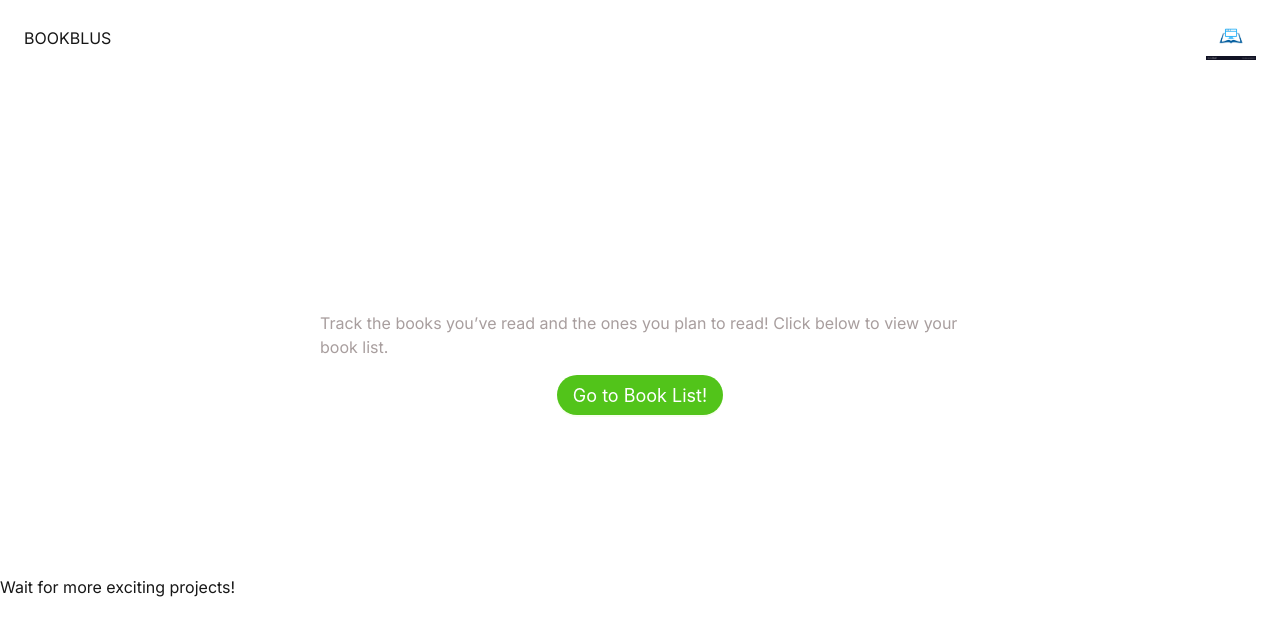
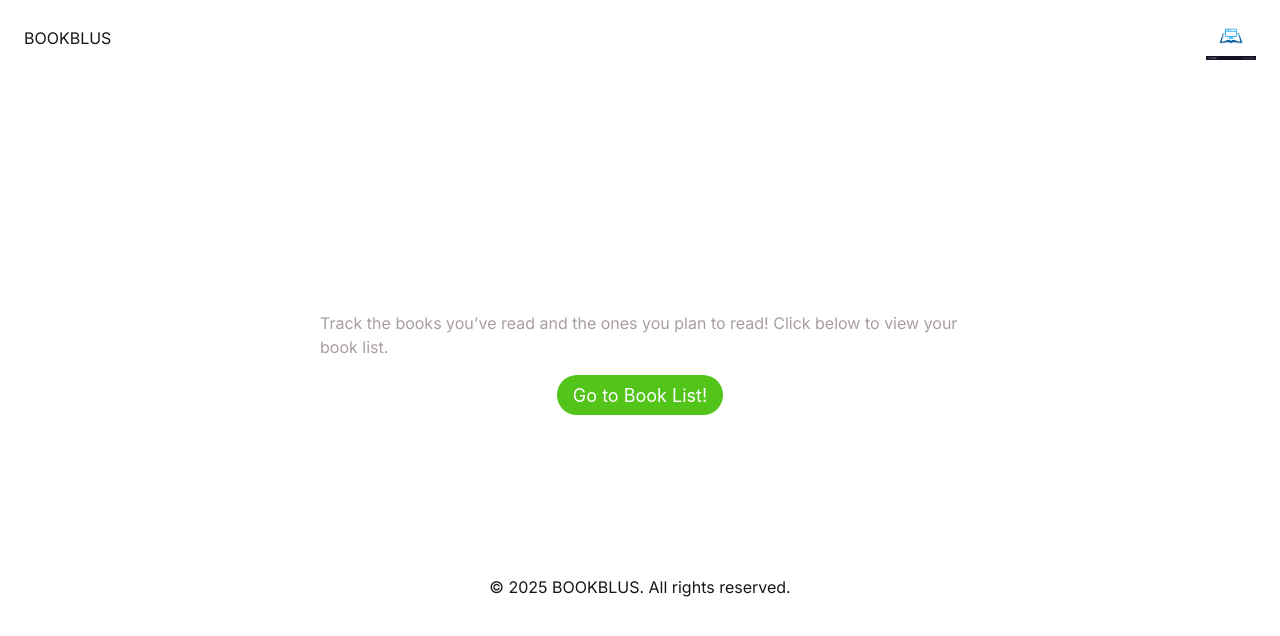
Before and after one commit to GIGAKLIBADZE/first-nextjs-app, a Next.js app: page / in a window 1280 px wide. Shown: the top 636 px of the page. Built offline with nearby package versions, Linux system fonts and the light colour scheme; what @ant-design/nextjs-registry would draw is missing.

Commit message:
style the footer part

```diff
--- a/src/app/globals.css
+++ b/src/app/globals.css
@@ -44,3 +44,9 @@ header {
   justify-content: space-between;
   padding: 1rem 1.5rem;
 }
+
+footer {
+  display: flex;
+  justify-content: center
+  /* margin: auto; */
+}
--- a/src/components/Footer.tsx
+++ b/src/components/Footer.tsx
@@ -1,5 +1,9 @@
 import React from "react";
 
 export default function () {
-  return <footer>Wait for more exciting projects!</footer>;
+  return (
+    <footer>
+      <span>© {new Date().getFullYear()} BOOKBLUS. All rights reserved.</span>
+    </footer>
+  );
 }
```
